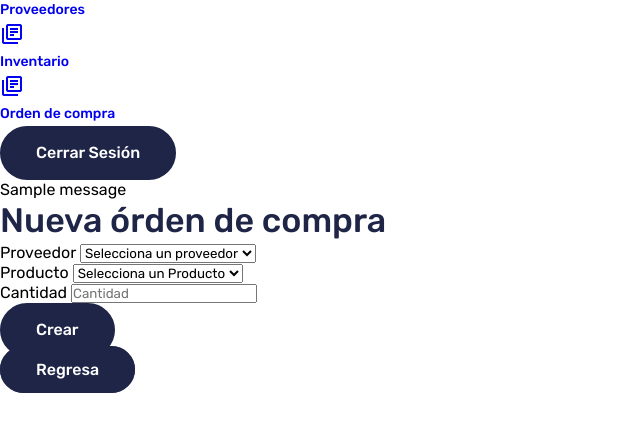
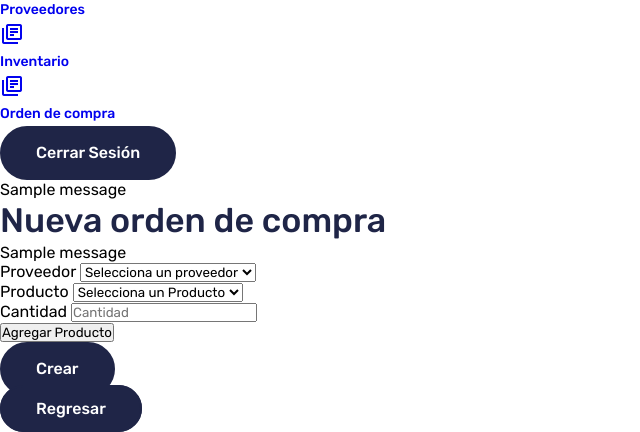
Before and after one commit to daveid15/ESPECIALIDAD, a Django app: template proveedores/templates/proveedores/orden_crear.html in a window 1280 px wide. Shown: the part 578-1010 px from the top of the page, without its empty margins (0-640 px from the left). Before the commit the page ends 971 px from the top, so only its background shows below. Run offline with Django 3.2, Linux system fonts and the light colour scheme; the template is opened without the code that fills it: most values are stand-ins (such as "Sample title", 1, 10 or a date in 2020); one stand-in notice (Sample message) is shown; some libraries are stand-ins or nearby versions.

Commit message:
Tabla dinamica OC

```diff
--- a/administrator/views.py
+++ b/administrator/views.py
@@ -344,7 +344,7 @@ def list_user_active(request, group_id, page=None):
         name = us.first_name + ' ' + us.last_name
         user_all.append({'id': us.id, 'user_name': us.username, 'name': name, 'mail': us.email})
 
-    paginator = Paginator(user_all, 2)
+    paginator = Paginator(user_all, 1)
     user_list = paginator.get_page(page)
     template_name = 'administrator/list_user_active.html'
     return render(request, template_name, {'profiles': profiles, 'group': group, 'user_list': user_list, 'paginator': paginator, 'page': page, 'search': search})
--- a/proveedores/templates/proveedores/orden_crear.html
+++ b/proveedores/templates/proveedores/orden_crear.html
@@ -5,14 +5,20 @@
     {% block extra_css %}
     {% endblock extra_css %}
     <header class='mb-4'>
-        <h2 class='h2 medium text-blue'> Nueva órden de compra</h2>
+        <h2 class='h2 medium text-blue'>Nueva orden de compra</h2>
     </header>
     <div class="col-md-11">
         <div class="mb-3">
             <div class="d-flex flex-column align-items-center align-items-lg-start">
+                {% if messages %}
+                    <div class="alert alert-info">
+                        {% for message in messages %}
+                            <p>{{ message }}</p>
+                        {% endfor %}
+                    </div>
+                {% endif %}
                 <form method="post" action="{% url 'orden_save' %}">
                     {% csrf_token %}
-                    <div class="col-12 col-lg-12 row row-cols-1 row-cols-md-1 g-2 p-lg-0-5">
                     <div class="mb-0 col-md-6">
                         <label for="proveedor_orden" class="form-label">Proveedor</label>
                         <select class="form-select" name="proveedor_orden" id="proveedor_orden" required>
@@ -22,30 +28,47 @@
                             {% endfor %}
                         </select>
                     </div>
+                    <div id="productos-container" class="col-12 col-lg-12 row row-cols-1 row-cols-md-1 g-2 p-lg-0-5">
+                        <div class="producto-item mb-3 col-12">
+                            <div class="row">
                                 <div class="mb-0 col-md-6">
-                            <label for="producto_orden" class="form-label"> Producto </label>
-                            <select class="form-select" name="producto_orden" id="producto_orden" required>
+                                    <label for="producto_orden" class="form-label">Producto</label>
+                                    <select class="form-select" name="producto_orden[]" required>
                                         <option value="">Selecciona un Producto</option>
                                         {% for producto in productos %}
                                             <option value="{{ producto.supply_name }}">{{ producto.get_nombre_producto }}</option>
                                         {% endfor %}
                                     </select>
                                 </div>
-                        <div class="mb-0 col-md-12">
-                            <label for="cantidad_orden" class="form-label"> Cantidad </label>
-                            <input type="number" class="form-control" name="cantidad_orden" id="cantidad_orden" placeholder="Cantidad" style="text-transform: capitalize;" required>
+                                <div class="mb-0 col-md-6">
+                                    <label for="cantidad_orden" class="form-label">Cantidad</label>
+                                    <input type="number" class="form-control" name="cantidad_orden[]" placeholder="Cantidad" style="text-transform: capitalize;" required>
+                                </div>
+                            </div>
+                        </div>
+                    </div>
+                    <div class="mb-3">
+                        <button type="button" id="add-producto" class="btn btn-secondary">Agregar Producto</button>
                     </div>
                     <div class="d-flex justify-content-center mx-0-5--custom">
                         <button type="submit" class="button">Crear</button>
                     </div>
                     <div class="d-flex justify-content-center mx-0-5--custom">
-                            <a href="{% url 'orden_main' %}" class="button">Regresa</a>
-                        </div>
+                        <a href="{% url 'orden_main' %}" class="button">Regresar</a>
                     </div>
                 </form>
             </div>
         </div>
     </div>
     {% block extrajs %}
+    <script>
+        document.getElementById('add-producto').addEventListener('click', function() {
+            var container = document.getElementById('productos-container');
+            var item = container.querySelector('.producto-item');
+            var clone = item.cloneNode(true);
+            clone.querySelectorAll('input').forEach(input => input.value = '');
+            container.appendChild(clone);
+        });
+    </script>
     {% endblock extrajs %}
 {% endblock %}
```
Also changed, not shown: proveedores/models.py (+4 -40 lines), proveedores/views.py (+33 -28 lines), proveedores/migrations/0018_auto_20240517_2150.py (added). Lines whose indentation alone changed are shown as unchanged.
